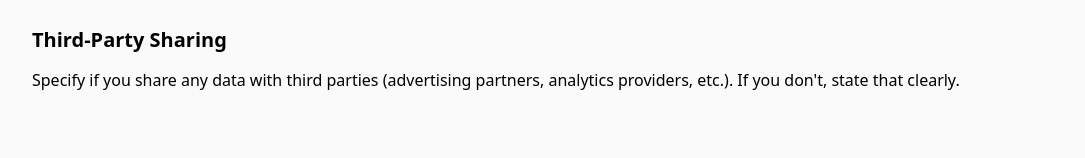
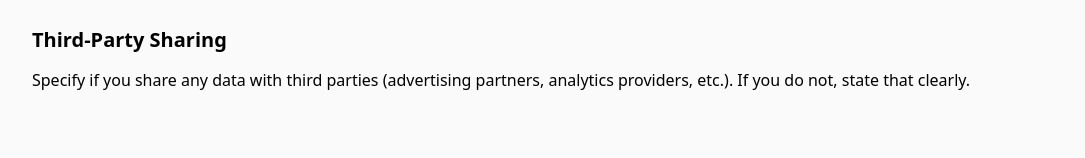
Before and after one commit to Southern-Rental-Cars/rental-cars, a Next.js app: page /privacy-policy in a window 1280 px wide. Shown: the part 388-546 px from the top of the page, without its empty margins (96-1181 px from the left). Built offline with nearby package versions, Linux system fonts and the light colour scheme.

Commit message:
Privacy policy

```diff
--- a/src/app/privacy-policy/page.tsx
+++ b/src/app/privacy-policy/page.tsx
@@ -31,7 +31,7 @@ const PrivacyPolicy = () => {
         <h2 className="mb-3 text-xl font-semibold">Third-Party Sharing</h2>
         <p>
           Specify if you share any data with third parties (advertising
-          partners, analytics providers, etc.). If you don't, state that
+          partners, analytics providers, etc.). If you do not, state that
           clearly.
         </p>
       </section>
```
